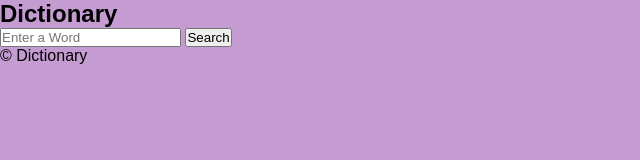
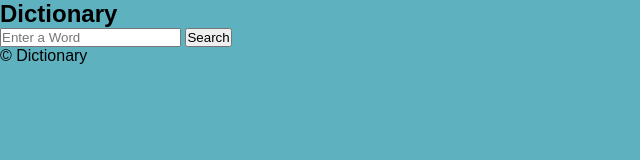
Before and after one commit to aadarshraj02/Dictionary, a plain HTML site: page index.html in a window 1280 px wide. Shown: the whole page, without its empty margins (0-640 px from the left). Drawn offline with Linux system fonts and the light colour scheme.

Commit message:
updated background color of body

```diff
--- a/style.css
+++ b/style.css
@@ -6,5 +6,5 @@
 
 body {
   font-family: Arial, sans-serif;
-  background-color: #c59cd1;
+  background-color: #5eb1bf;
 }
```
